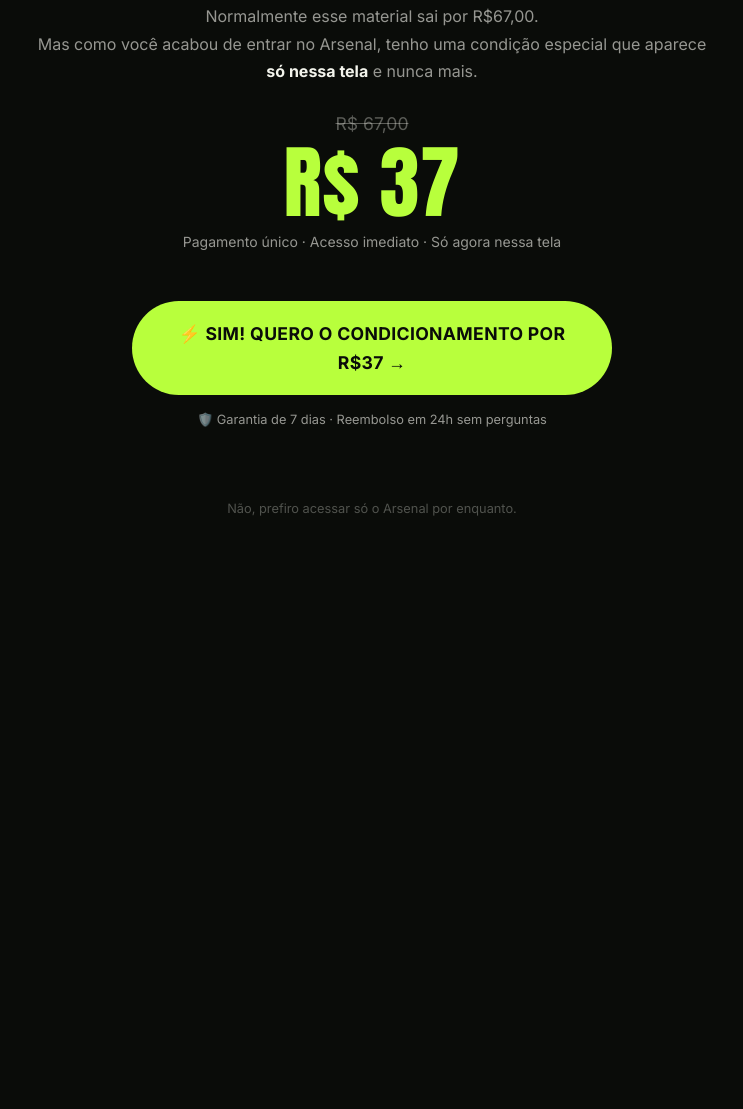
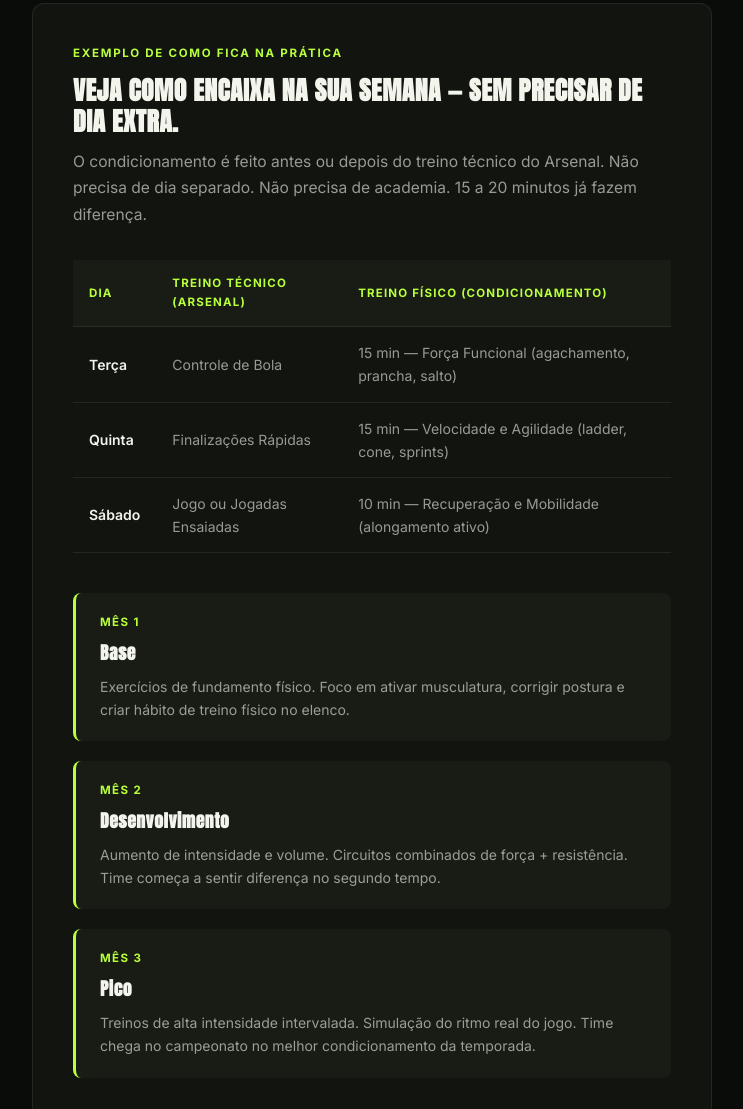
Before and after one commit to Diogo1Almeida/arsenaltreinador, a plain HTML site: page upsell.html in a window 1280 px wide. Shown: the part 2145-3254 px from the top of the page, without its empty margins (268-1011 px from the left). Before the commit the page ends 2794 px from the top, so only its background shows below. Drawn offline with Linux system fonts and the light colour scheme.

Commit message:
Atualiza copy do upsell: planejamento semanal, progressão mensal e preço R7,90

```diff
--- a/upsell.html
+++ b/upsell.html
@@ -279,9 +279,95 @@
       margin: 3rem 0;
     }
 
+    /* ── PLANEJAMENTO ── */
+    .plan {
+      background: var(--surface);
+      border: 1px solid var(--line);
+      border-radius: var(--r);
+      padding: 2.5rem;
+      margin-bottom: 3rem;
+    }
+    .plan__eyebrow {
+      display: block;
+      font-size: 0.72rem;
+      font-weight: 700;
+      letter-spacing: 0.15em;
+      text-transform: uppercase;
+      color: var(--accent);
+      margin-bottom: 0.75rem;
+    }
+    .plan__title {
+      font-family: 'Anton', sans-serif;
+      font-size: clamp(1.25rem, 3vw, 1.6rem);
+      text-transform: uppercase;
+      letter-spacing: 0.02em;
+      margin-bottom: 0.75rem;
+      line-height: 1.2;
+    }
+    .plan__desc {
+      font-size: 0.975rem;
+      color: var(--ink-muted);
+      line-height: 1.7;
+      margin-bottom: 2rem;
+    }
+
+    /* tabela */
+    .plan__table-wrapper { overflow-x: auto; margin-bottom: 2.5rem; }
+    .plan__table {
+      width: 100%;
+      border-collapse: collapse;
+      font-size: 0.875rem;
+    }
+    .plan__table th,
+    .plan__table td {
+      padding: 0.875rem 1rem;
+      text-align: left;
+      border-bottom: 1px solid var(--line);
+    }
+    .plan__table th {
+      font-size: 0.72rem;
+      font-weight: 700;
+      letter-spacing: 0.1em;
+      text-transform: uppercase;
+      color: var(--accent);
+      background: var(--surface-2);
+    }
+    .plan__table td { color: var(--ink-muted); }
+    .plan__table td:first-child { color: var(--ink); font-weight: 600; }
+
+    /* progressão */
+    .plan__progress { display: flex; flex-direction: column; gap: 1.25rem; }
+    .progress-card {
+      background: var(--surface-2);
+      border-radius: 8px;
+      padding: 1.25rem 1.5rem;
+      border-left: 3px solid var(--accent);
+    }
+    .progress-card__label {
+      font-size: 0.72rem;
+      font-weight: 700;
+      letter-spacing: 0.12em;
+      text-transform: uppercase;
+      color: var(--accent);
+      margin-bottom: 0.375rem;
+      display: block;
+    }
+    .progress-card h4 {
+      font-family: 'Anton', sans-serif;
+      font-size: 1.1rem;
+      letter-spacing: 0.03em;
+      margin-bottom: 0.5rem;
+    }
+    .progress-card p {
+      font-size: 0.875rem;
+      color: var(--ink-muted);
+      line-height: 1.65;
+    }
+
     /* ── RESPONSIVE ── */
     @media (max-width: 600px) {
       .product { padding: 1.5rem; }
+      .plan    { padding: 1.5rem; }
       .btn-cta { font-size: 1rem; padding: 1rem 1.5rem; }
     }
   </style>
@@ -338,7 +424,7 @@
 
         <ul class="checklist">
           <li><span class="checklist__check">✓</span>400 treinos organizados por objetivo</li>
-          <li><span class="checklist__check">✓</span>Força funcional para movimento de futebol</li>
+          <li><span class="checklist__check">✓</span>Força funcional para movimento de futsal</li>
           <li><span class="checklist__check">✓</span>Condicionamento aeróbico no ritmo real do jogo</li>
           <li><span class="checklist__check">✓</span>Velocidade, agilidade e reação</li>
           <li><span class="checklist__check">✓</span>Recuperação e mobilidade para menos lesão</li>
@@ -349,6 +435,60 @@
         </ul>
       </div>
 
+      <!-- PLANEJAMENTO -->
+      <div class="plan">
+        <span class="plan__eyebrow">EXEMPLO DE COMO FICA NA PRÁTICA</span>
+        <h2 class="plan__title">Veja como encaixa na sua semana — sem precisar de dia extra.</h2>
+        <p class="plan__desc">O condicionamento é feito antes ou depois do treino técnico do Arsenal. Não precisa de dia separado. Não precisa de academia. 15 a 20 minutos já fazem diferença.</p>
+
+        <div class="plan__table-wrapper">
+          <table class="plan__table">
+            <thead>
+              <tr>
+                <th>Dia</th>
+                <th>Treino Técnico (Arsenal)</th>
+                <th>Treino Físico (Condicionamento)</th>
+              </tr>
+            </thead>
+            <tbody>
+              <tr>
+                <td>Terça</td>
+                <td>Controle de Bola</td>
+                <td>15 min — Força Funcional (agachamento, prancha, salto)</td>
+              </tr>
+              <tr>
+                <td>Quinta</td>
+                <td>Finalizações Rápidas</td>
+                <td>15 min — Velocidade e Agilidade (ladder, cone, sprints)</td>
+              </tr>
+              <tr>
+                <td>Sábado</td>
+                <td>Jogo ou Jogadas Ensaiadas</td>
+                <td>10 min — Recuperação e Mobilidade (alongamento ativo)</td>
+              </tr>
+            </tbody>
+          </table>
+        </div>
+
+        <div class="plan__progress">
+          <div class="progress-card">
+            <span class="progress-card__label">Mês 1</span>
+            <h4>Base</h4>
+            <p>Exercícios de fundamento físico. Foco em ativar musculatura, corrigir postura e criar hábito de treino físico no elenco.</p>
+          </div>
+          <div class="progress-card">
+            <span class="progress-card__label">Mês 2</span>
+            <h4>Desenvolvimento</h4>
+            <p>Aumento de intensidade e volume. Circuitos combinados de força + resistência. Time começa a sentir diferença no segundo tempo.</p>
+          </div>
+          <div class="progress-card">
+            <span class="progress-card__label">Mês 3</span>
+            <h4>Pico</h4>
+            <p>Treinos de alta intensidade intervalada. Simulação do ritmo real do jogo. Time chega no campeonato no melhor condicionamento da temporada.</p>
+          </div>
+        </div>
+      </div>
+
       <!-- OFERTA -->
       <div class="offer">
         <p class="offer__context">
@@ -356,14 +496,14 @@
           Mas como você acabou de entrar no Arsenal, tenho uma condição especial que aparece <strong>só nessa tela</strong> e nunca mais.
         </p>
         <p class="offer__old">R$ 67,00</p>
-        <p class="offer__price">R$ 37</p>
+        <p class="offer__price">R$ 27,90</p>
         <p class="offer__detail">Pagamento único · Acesso imediato · Só agora nessa tela</p>
       </div>
 
       <!-- CTA -->
       <div class="cta-block">
         <a href="https://wiapy.com/SEU-LINK-UPSELL" class="btn-cta">
-          ⚡ SIM! QUERO O CONDICIONAMENTO POR R$37 →
+          ⚡ SIM! QUERO O CONDICIONAMENTO POR R$27,90 →
         </a>
         <p class="cta-guarantee">🛡️ Garantia de 7 dias · Reembolso em 24h sem perguntas</p>
       </div>
```
